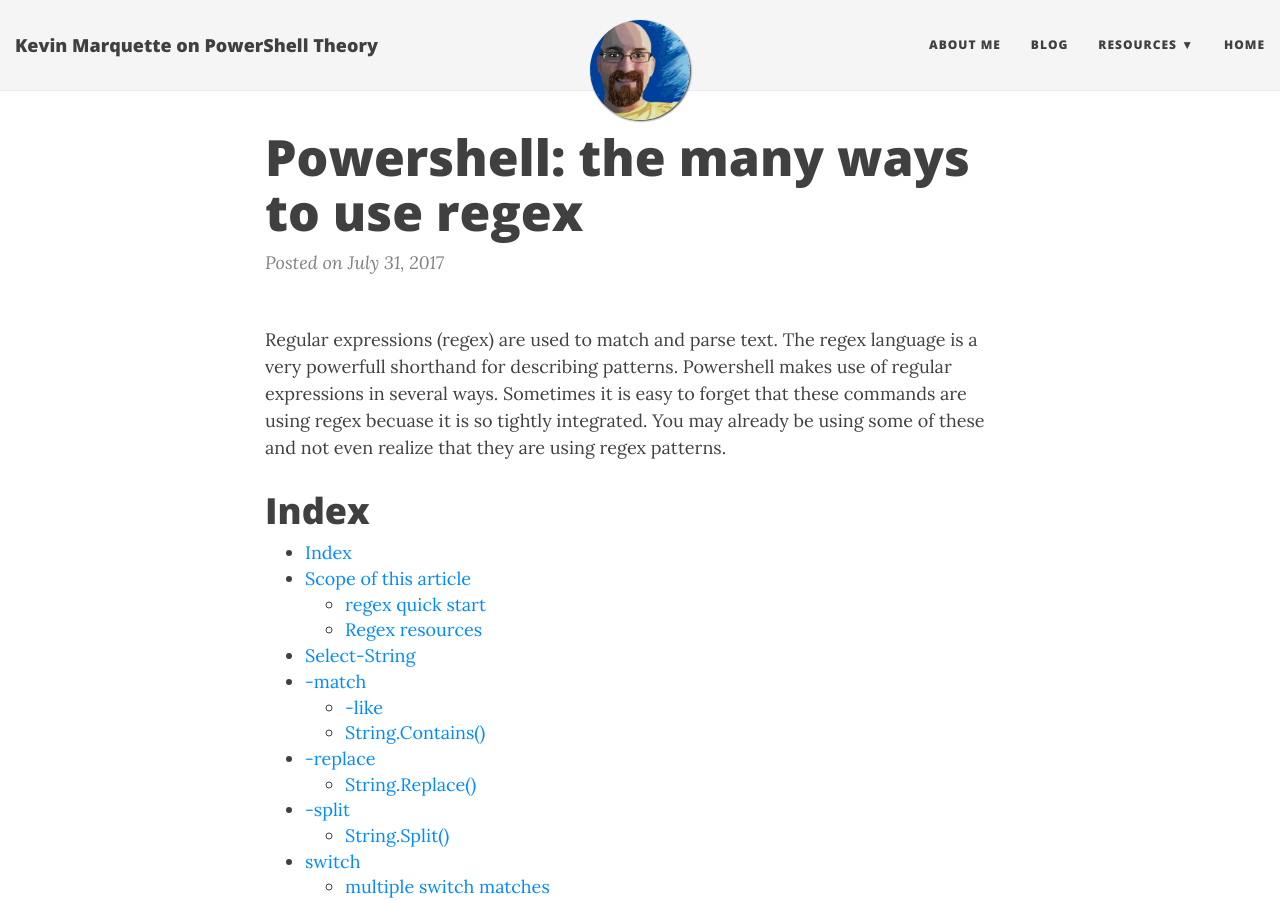
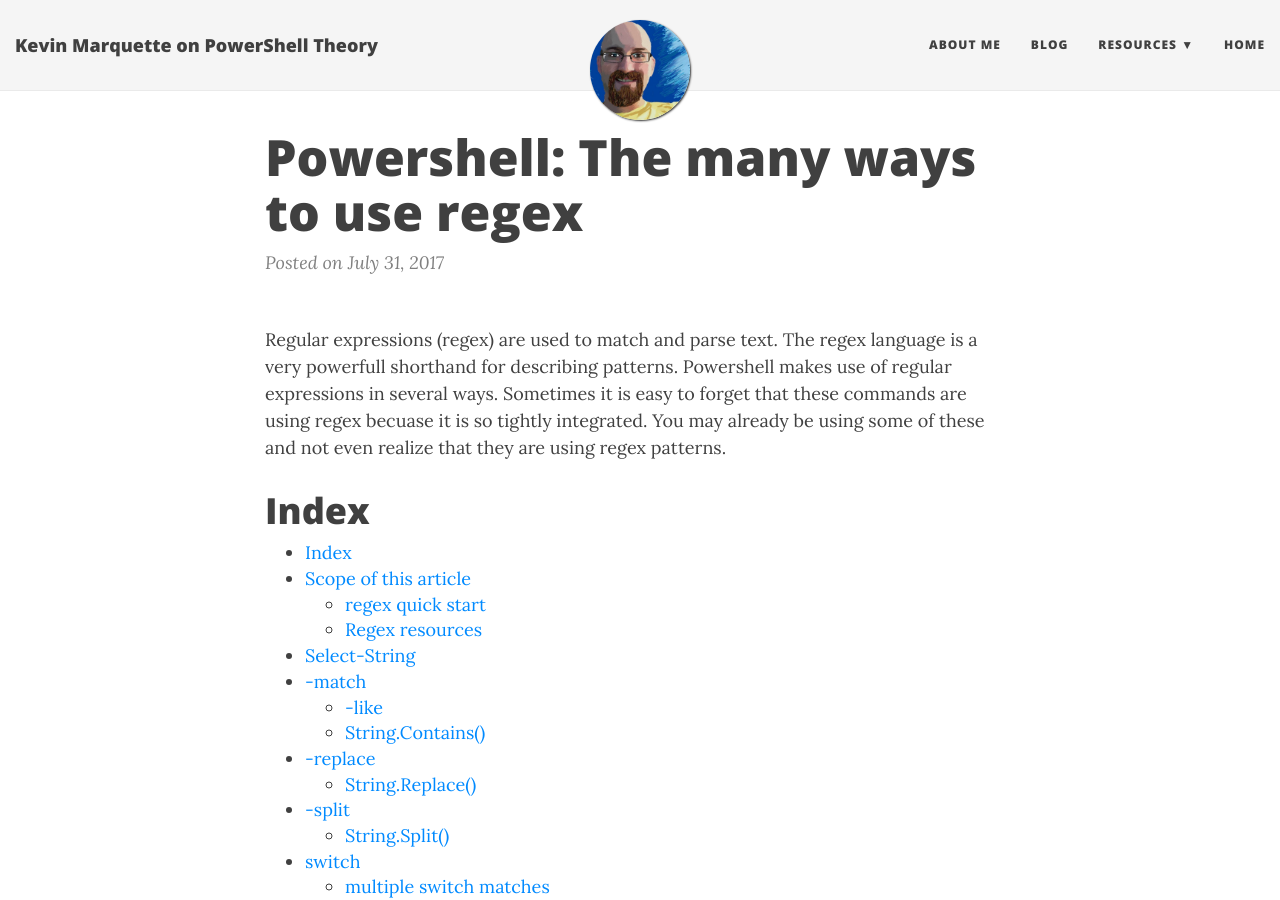
Before and after one commit to KevinMarquette/kevinmarquette.github.io, a Jekyll site: the page built from _posts/2017-07-31-Powershell-regex-regular-expression.md, in a window 1280 px wide and 900 px high. Built offline with Jekyll 4.4.1, drawn with Linux system fonts in a browser that asks for light colours; nearby versions of some CDN libraries.

Commit message:
headding

```diff
--- a/_posts/2017-07-31-Powershell-regex-regular-expression.md
+++ b/_posts/2017-07-31-Powershell-regex-regular-expression.md
@@ -1,6 +1,6 @@
 ---
 layout: post
-title: "Powershell: the many ways to use regex"
+title: "Powershell: The many ways to use regex"
 date: 2017-07-31
 tags: [PowerShell,Regex]
 ---
```
